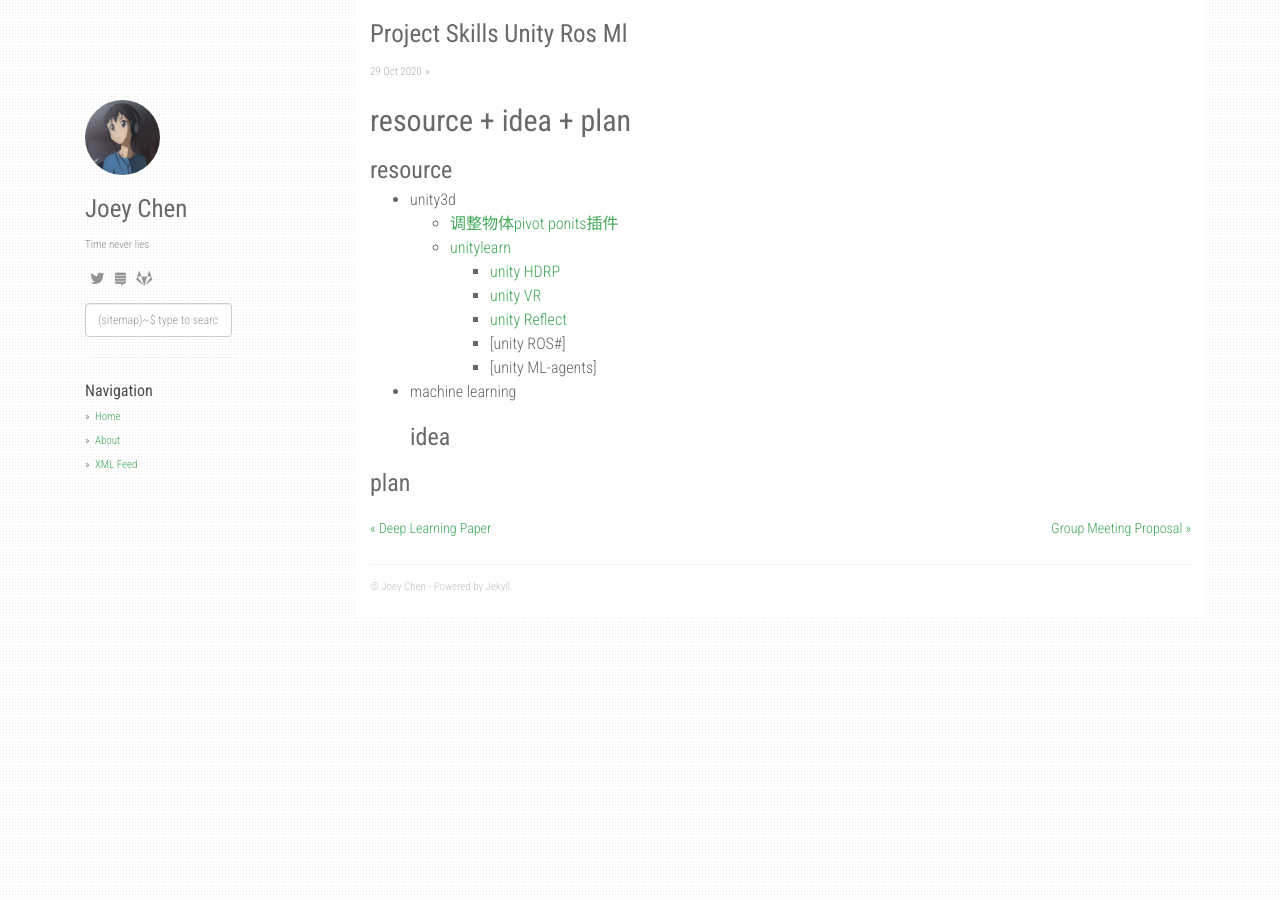
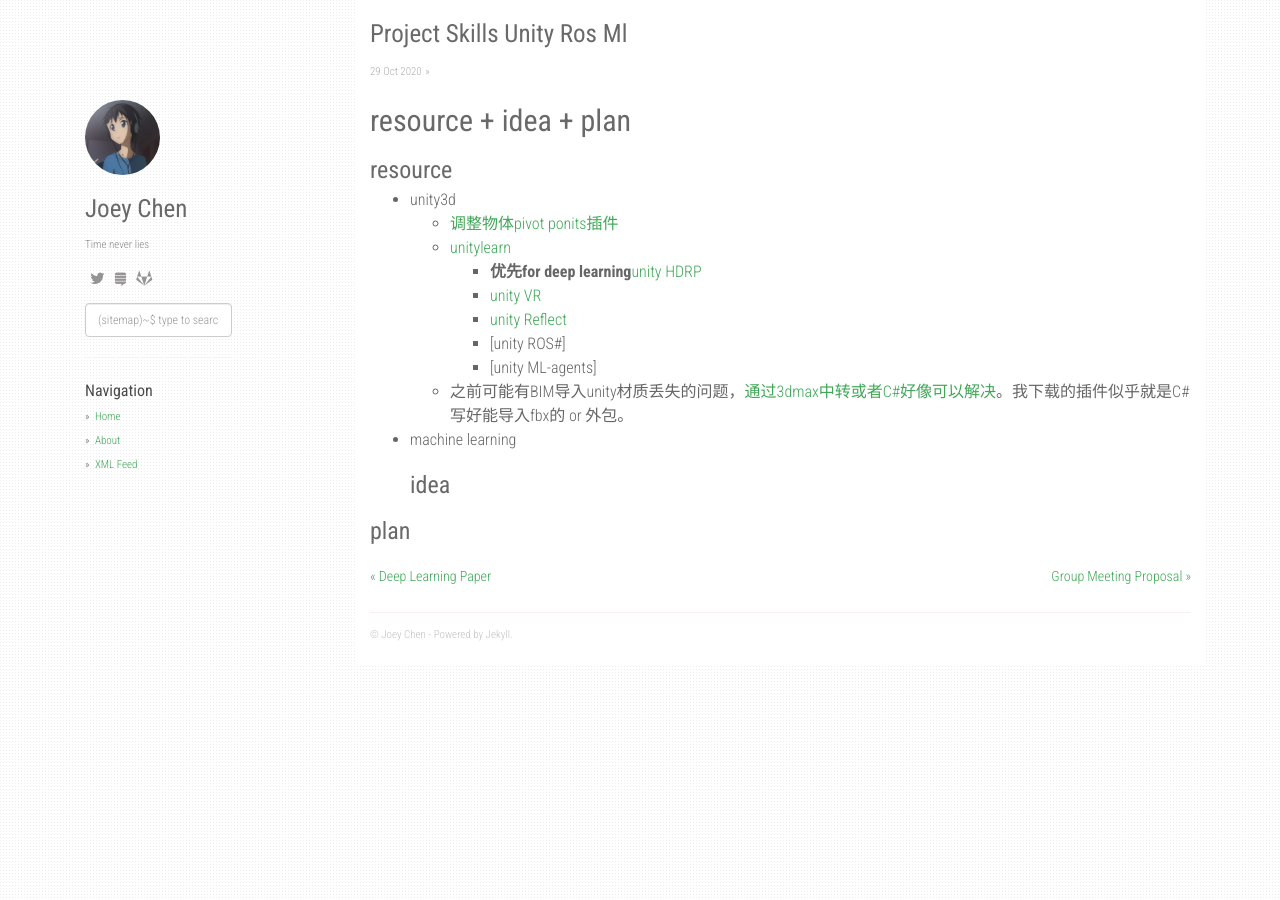
Before and after one commit to czy95/czy95.github.io, a Jekyll site: the page built from _posts/2020-10-29-Project-Skills-Unity-ROS-ML.md, in a window 1280 px wide. Built offline with Jekyll 4.4.1, drawn with Linux system fonts in a browser that asks for light colours; nearby versions of some CDN libraries; our own code applies the rules of GitHub Pages for plain Markdown files.

Commit message:
Update 2020-10-29-Project-Skills-Unity-ROS-ML.md

```diff
--- a/_posts/2020-10-29-Project-Skills-Unity-ROS-ML.md
+++ b/_posts/2020-10-29-Project-Skills-Unity-ROS-ML.md
@@ -3,12 +3,12 @@
 - unity3d
   - [调整物体pivot ponits插件](https://learn.unity.com/tutorial/setting-pivot-points-in-the-pixyz-plugin?utm_source=learn_recommendation)
   - [unitylearn](https://learn.unity.com/)
-    - [unity HDRP](https://learn.unity.com/project/up-and-running-with-hdrp)
+    - **优先for deep learning**[unity HDRP](https://learn.unity.com/project/up-and-running-with-hdrp)
     - [unity VR](https://learn.unity.com/project/vr-beginner-the-escape-room)
     - [unity Reflect](https://learn.unity.com/course/getting-started-with-reflect?_ga=2.29603199.197386871.1603944811-1626180048.1602888992)
     - [unity ROS#]
     - [unity ML-agents]
-
+  - 之前可能有BIM导入unity材质丢失的问题，[通过3dmax中转或者C#好像可以解决](https://www.zhihu.com/question/265783552)。我下载的插件似乎就是C#写好能导入fbx的 or 外包。
 - machine learning
 ### idea
 
```
